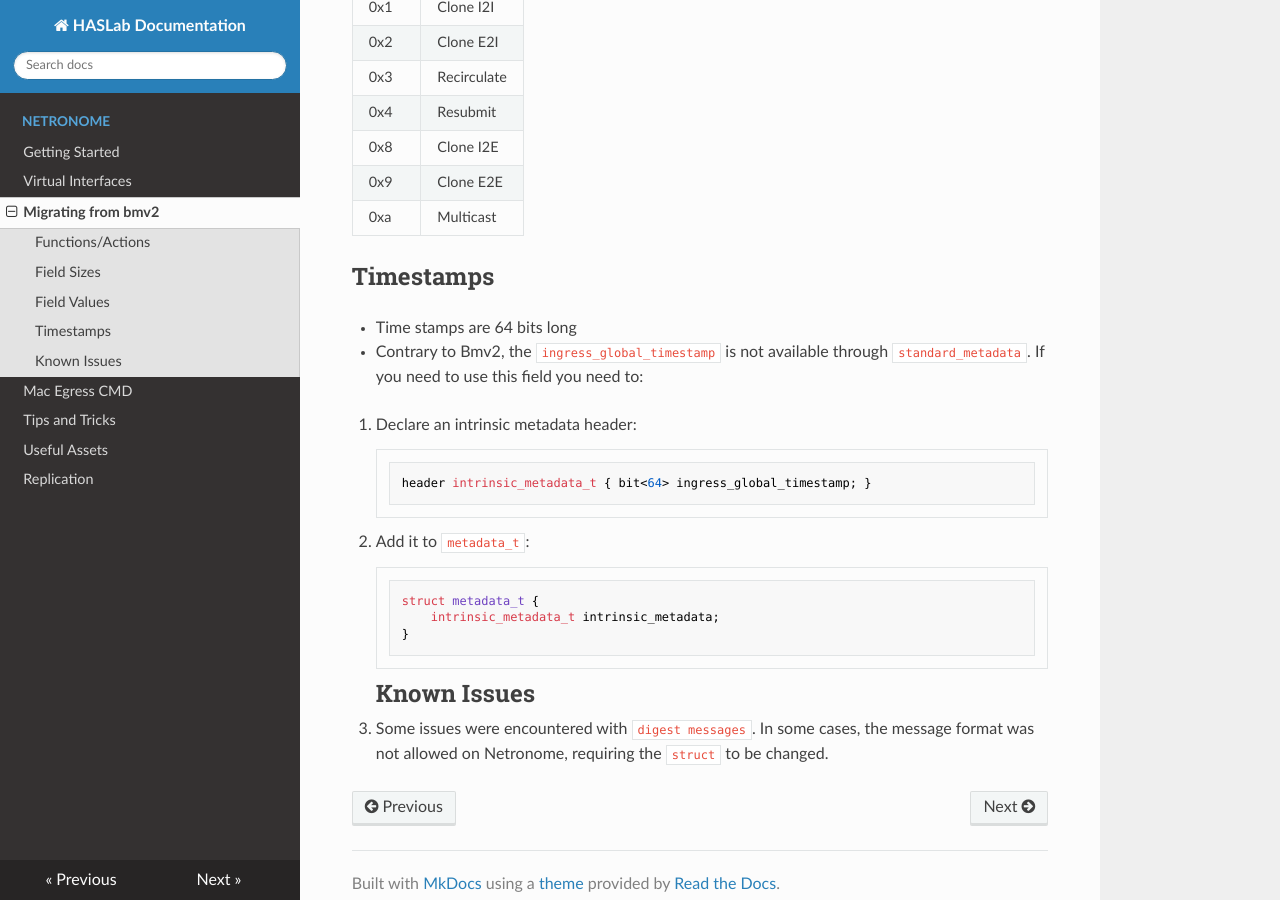
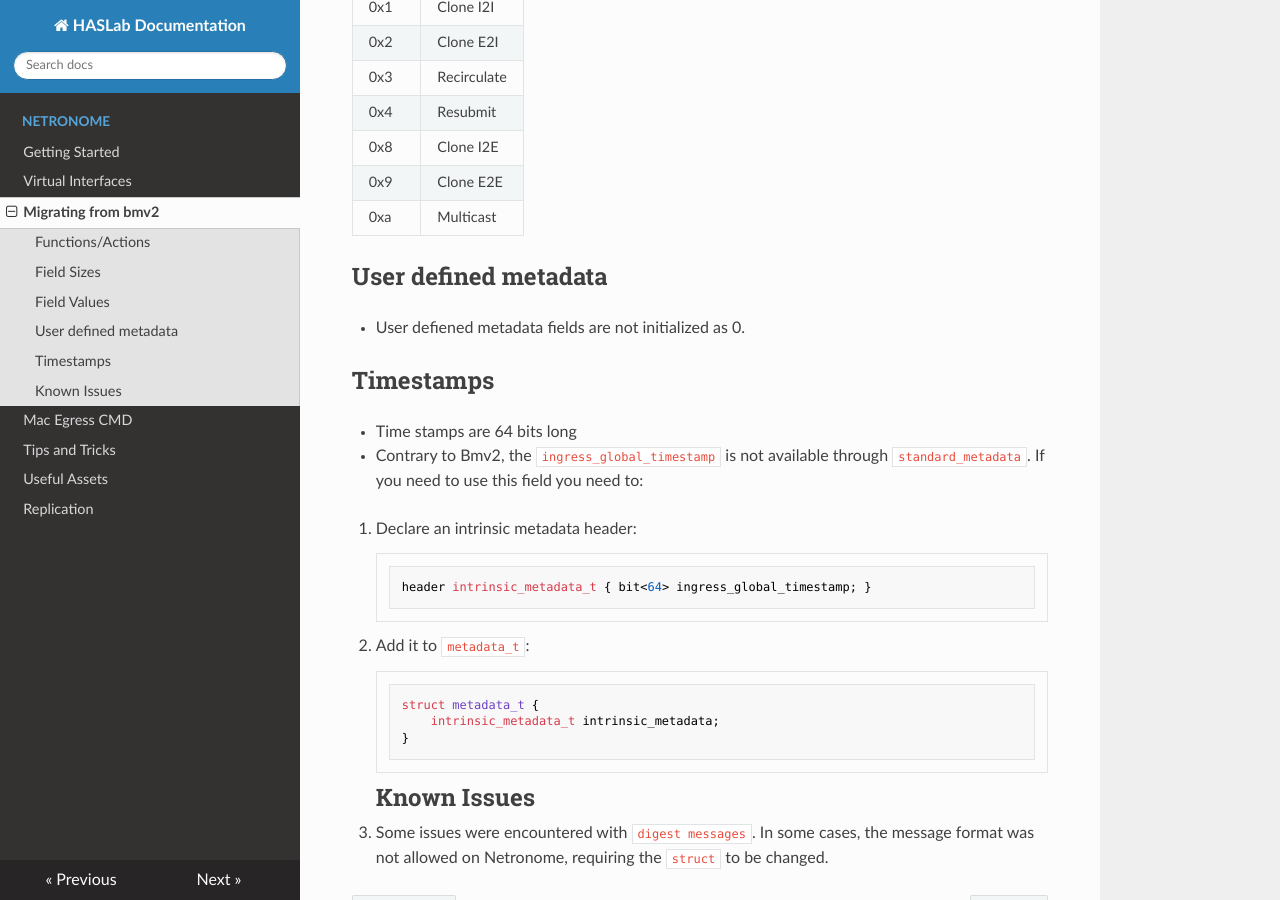
Before and after one commit to RuiCunhaM/netronome-p4-documentation, an MkDocs documentation site: the page built from docs/bmv2.md, in a window 1280 px wide and 900 px high, scrolled down 603 px. Built offline with MkDocs 1.6.1, drawn with Linux system fonts in a browser that asks for light colours; nearby versions of some CDN libraries.

Commit message:
feat: metafield information (#7)

```diff
--- a/docs/bmv2.md
+++ b/docs/bmv2.md
@@ -22,6 +22,9 @@ This page highlights some differences from the behavioral model (bmv2).
 | 0x9   | Clone E2E   |
 | 0xa   | Multicast   |
 
+## User defined metadata
+- User defiened metadata fields are not initialized as 0.
+
 ## Timestamps
 - Time stamps are 64 bits long
 - Contrary to Bmv2, the `ingress_global_timestamp` is not available through `standard_metadata`. If you need to use this field you need to:
```
